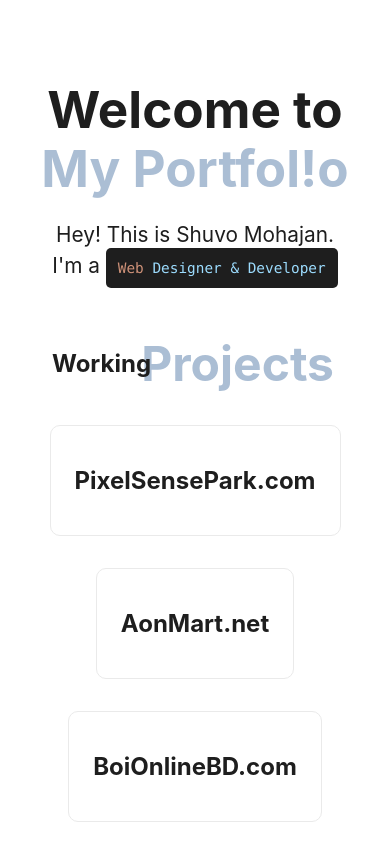
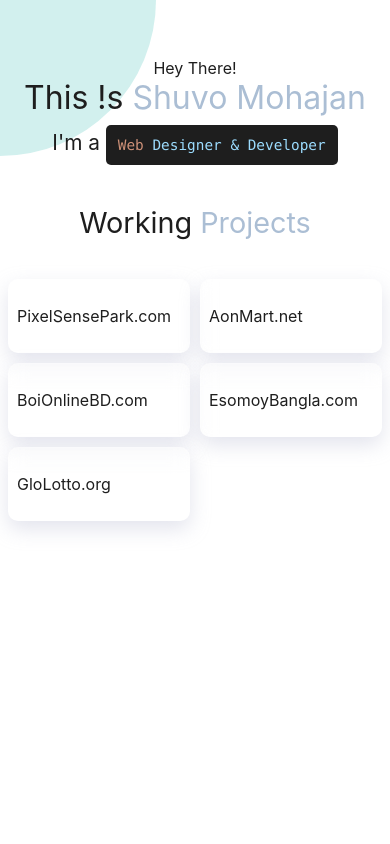
Before and after one commit to shuvomohajan/shuvomohajan.github.io, a Next.js app: page / in a window 390 px wide. Shown: the top 844 px of the page. Built offline with nearby package versions, Linux system fonts and the light colour scheme.

Commit message:
tailwind css install and big change in design

```diff
--- a/package.json
+++ b/package.json
@@ -12,5 +12,10 @@
     "next": "10.1.3",
     "react": "17.0.2",
     "react-dom": "17.0.2"
+  },
+  "devDependencies": {
+    "autoprefixer": "^10.2.5",
+    "postcss": "^8.2.12",
+    "tailwindcss": "^2.1.1"
   }
 }
--- a/pages/index.js
+++ b/pages/index.js
@@ -3,19 +3,21 @@ import styles from "../styles/Home.module.css";
 
 export default function Home() {
   return (
-    <div className={styles.container}>
+    <div className="container px-2 md:px-4 mx-auto">
       <Head>
         <title>Shuvo Mohajan | Portfolio</title>
         <link rel="icon" href="/favicon.ico" />
       </Head>
 
-      <main className={styles.main}>
+      <div className={styles.bg_design}></div>
+
+      <main className="min-h-screen py-14 text-center">
+        <p>Hey There!</p>
         <h1 className={styles.title}>
-          Welcome to <a href="https://shuvomohajan.github.io/">My Portfol!o</a>
+          This !s <a href="https://shuvomohajan.github.io/">Shuvo Mohajan</a>
         </h1>
 
         <p className={styles.description}>
-          Hey! This is Shuvo Mohajan. <br />
           I'm a{" "}
           <code className={styles.code}>
             Web <span>Designer & Developer</span>
@@ -26,7 +28,7 @@ export default function Home() {
           Working <span>Projects</span>
         </h2>
 
-        <div className={styles.grid}>
+        <div className="grid grid-cols-2 md:grid-cols-3 gap-2.5 md:gap-4 mt-10">
           <a href="https://pixelSensePark.com/" target="_blank" className={styles.card}>
             <h3>PixelSensePark.com</h3>
           </a>
@@ -51,7 +53,7 @@ export default function Home() {
 
       <footer className={styles.footer}>
         <a href="https://twitter.com/shuvo_mohajan" target="_blank" rel="noopener noreferrer">
-          All Right Reserved By Shuvo Mohajan{" "}
+          &copy; Reserved By Shuvo Mohajan{" "}
         </a>
       </footer>
     </div>
--- /dev/null
+++ b/postcss.config.js
@@ -0,0 +1,6 @@
+module.exports = {
+  plugins: {
+    tailwindcss: {},
+    autoprefixer: {},
+  },
+}
--- a/styles/Home.module.css
+++ b/styles/Home.module.css
@@ -1,19 +1,13 @@
-.container {
-  min-height: 100vh;
-  padding: 0 0.5rem;
-  display: flex;
-  flex-direction: column;
-  justify-content: center;
-  align-items: center;
-}
-
-.main {
-  padding: 5rem 0;
-  flex: 1;
-  display: flex;
-  flex-direction: column;
-  justify-content: center;
-  align-items: center;
+.bg_design {
+  height: 80vw;
+  width: 80vw;
+  border-radius: 50%;
+  background-color: hsla(177, 70%, 41%, 0.2);
+  position: absolute;
+  z-index: -1;
+  left: 0;
+  top: 0;
+  transform: translate(-50%, -50%);
 }
 
 .footer {
@@ -36,7 +30,6 @@
 }
 
 .title a {
-  /* color: #2289ff; */
   color: #abbed4;
   text-decoration: none;
 }
@@ -51,23 +44,17 @@
   margin: 0;
   line-height: 1.15;
   font-size: 4rem;
+  margin-bottom: 10px;
 }
 
 .second_title {
-  margin: 4rem 0 0;
+  margin: 5rem 0 0;
   line-height: 1.15;
   font-size: 2rem;
-  position: relative;
-  left: -15%;
 }
 
 .second_title span {
-  font-size: 4rem;
   color: #abbed4;
-  position: absolute;
-  left: 90%;
-  bottom: -50%;
-  z-index: -1;
 }
 
 .title,
@@ -93,33 +80,28 @@
   color: #9cdcfe;
 }
 
-.grid {
-  display: flex;
-  align-items: center;
-  justify-content: center;
-  flex-wrap: wrap;
-  max-width: 800px;
-  margin-top: 2rem;
-}
-
 .card {
-  margin: 1rem;
-  flex-basis: 45%;
   padding: 1.5rem;
   text-align: left;
   color: inherit;
   text-decoration: none;
-  border: 1px solid #eaeaea;
   border-radius: 10px;
-  transition: color 0.15s ease, border-color 0.15s ease;
+  transition: color 0.15s ease, background-color 0.15s ease, border-color 0.15s ease;
+  overflow: auto;
+
+  background: rgba(255, 255, 255, 0.2);
+  box-shadow: 0 8px 20px 0 rgba(179, 181, 206, 0.37);
+  backdrop-filter: blur(10px);
+  -webkit-backdrop-filter: blur(10px);
+  border-radius: 10px;
+  border: 1px solid rgba(255, 255, 255, 0.18);
 }
 
 .card:hover,
 .card:focus,
 .card:active {
-  color: #ce9178;
-  border-color: #1e1e1e;
-  background-color: #1e1e1e;
+  color: #fff;
+  background: rgba(30, 30, 30, 0.2);
 }
 
 .card h3 {
@@ -137,23 +119,19 @@
   height: 1em;
 }
 
-/* @media (min-width: 600px) { */
-
-/* } */
-
 @media (max-width: 600px) {
-  .grid {
-    width: 100%;
-    flex-direction: column;
+  .title,
+  .second_title {
+    text-align: center;
   }
 
-  .title{
-    font-size: 3.2rem;
+  .title {
+    font-size: 2rem;
   }
 
-  .title,
   .second_title {
-    text-align:center;
+    margin-top: 3rem;
+    font-size: 1.8rem;
   }
 
   .description {
@@ -163,14 +141,12 @@
   .code {
     font-size: 0.9rem;
   }
-
-  .second_title {
-    font-size: 1.5rem;
-    left: -25%;
-    margin-top: 3rem;
+  .card {
+    padding: 1rem 0.5rem;
   }
 
-  .second_title span {
-    font-size: 3rem;
+  .card h3 {
+    margin: 0.5rem 0;
+    font-size: 1rem;
   }
 }
--- a/styles/globals.css
+++ b/styles/globals.css
@@ -1,3 +1,7 @@
+@tailwind base;
+@tailwind components;
+@tailwind utilities;
+
 html,
 body {
   padding: 0;
--- /dev/null
+++ b/tailwind.config.js
@@ -0,0 +1,11 @@
+module.exports = {
+  purge: ['./pages/**/*.{js,ts,jsx,tsx}', './components/**/*.{js,ts,jsx,tsx}'],
+  darkMode: false, // or 'media' or 'class'
+  theme: {
+    extend: {},
+  },
+  variants: {
+    extend: {},
+  },
+  plugins: [],
+}
```
Also changed, not shown: 1 other file (tests, documents, lock files or other folders).
